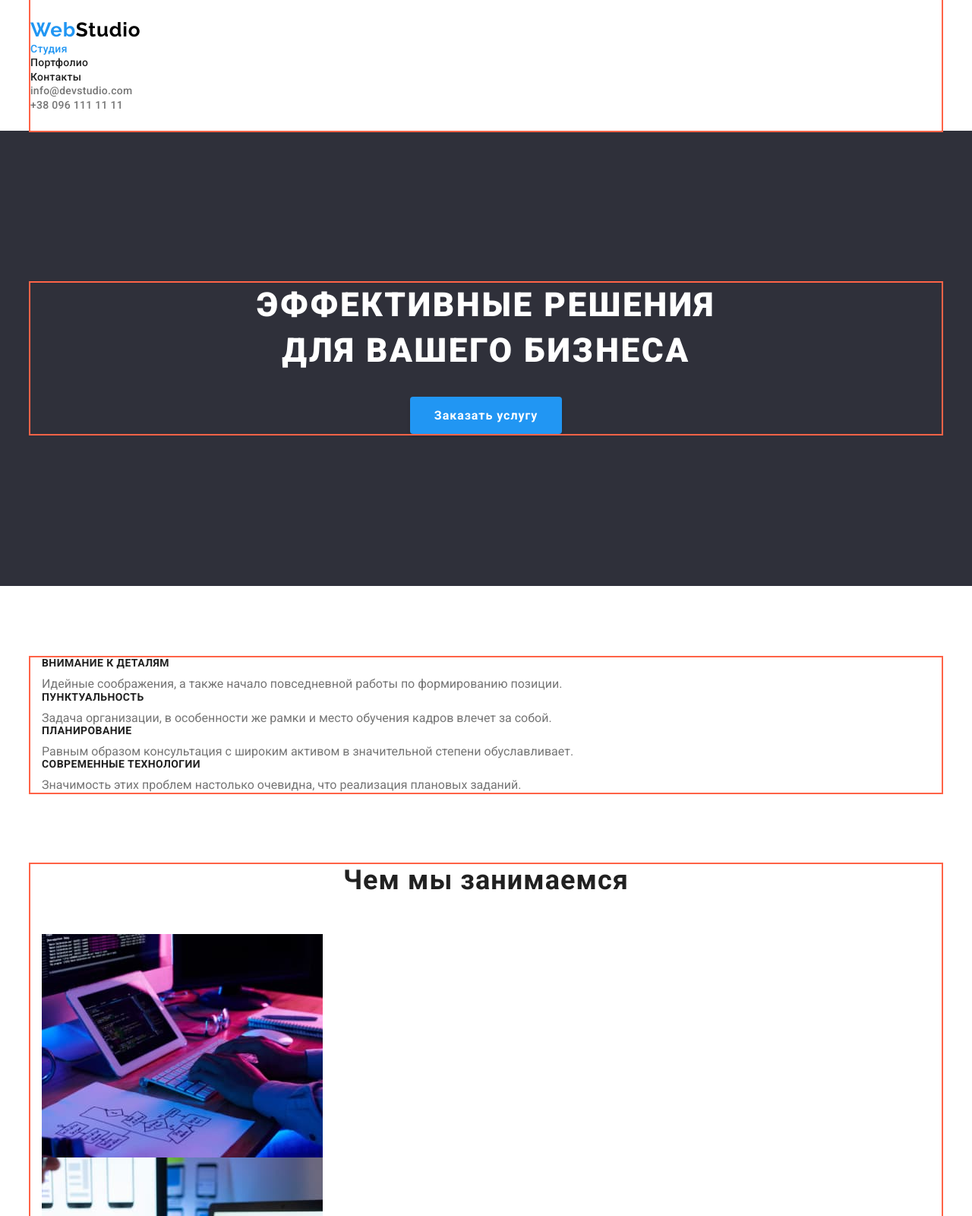
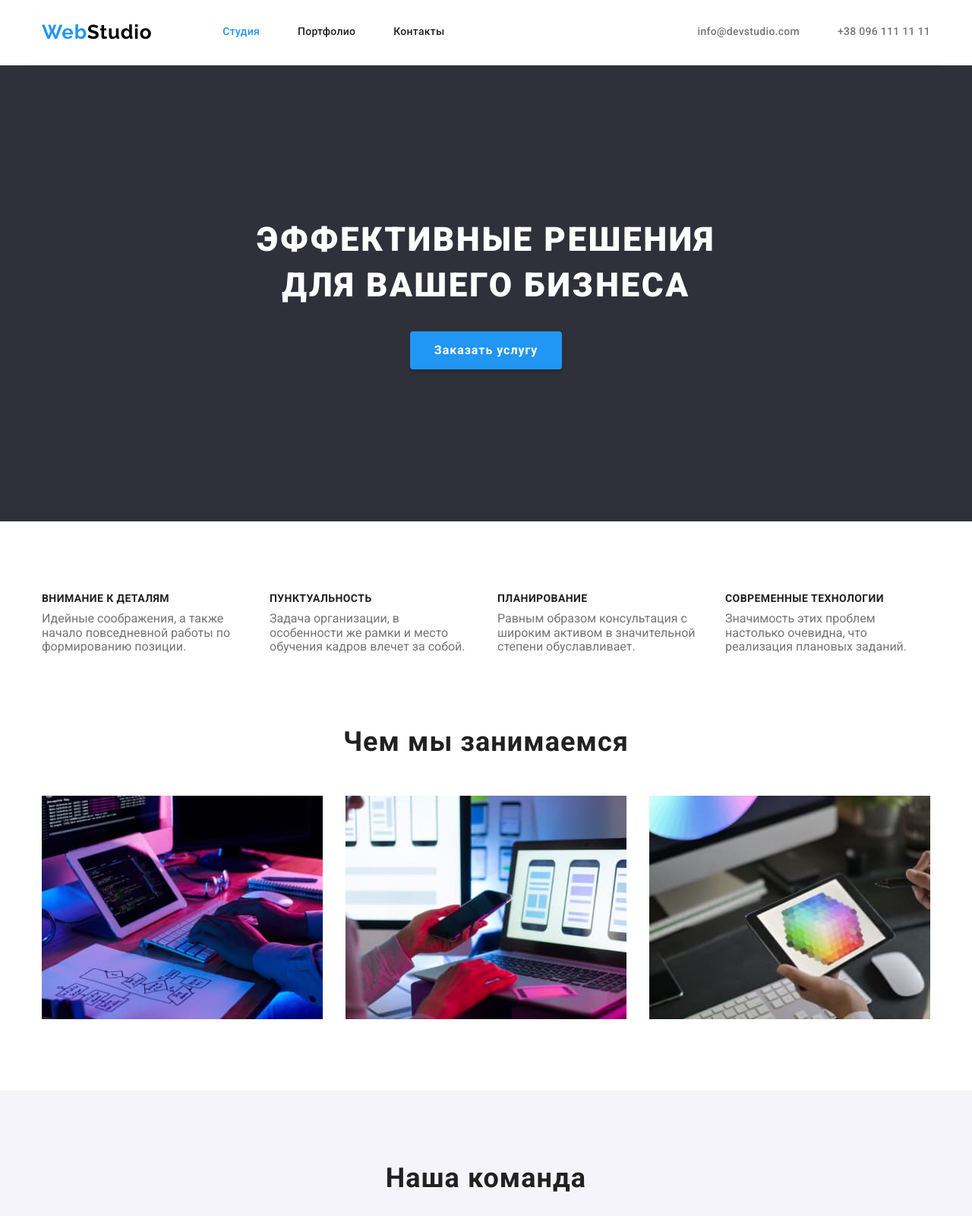
Before and after one commit to Anastasiia-Andrusenko/goit-markup-hw-03, a plain HTML site: page index.html in a window 1280 px wide. Shown: the top 1600 px of the page at 76% size. Drawn offline with nearby package versions, Linux system fonts and the light colour scheme.

Commit message:
Добавляет дисплей флекс

```diff
--- a/css/styles.css
+++ b/css/styles.css
@@ -10,7 +10,6 @@
 
 }
 
-
 /* основное наследование */
 html {
     margin: 0;
@@ -20,7 +19,7 @@ html {
     width: 1200px;
     padding: 0 15px;
     margin: 0 auto;
-    outline: solid 2px tomato;
+    /* outline: solid 2px tomato; */
 }
 
 body {
@@ -53,8 +52,6 @@ p {
 }
 
 /* logo */
-
-/* шрифт */
 
 .logo {
     font-family: 'Raleway', sans-serif;
@@ -91,14 +88,42 @@ p {
     clip: rect(0 0 0 0);
 }
 
-
 /* header styles */
 
+.header {
+    display: flex;
+}
+
+.nav {
+    display: flex;
+    align-items: center;
+}
+
+.item+.item {
+    margin-left: 50px;
+}
+
+.item-logo {
+    margin-right: 93px;
+}
+
+.contacts {
+    display: flex;
+    margin-left: auto;
+}
+
 header .container {
-    padding: 24px 0 25px 0;
+    padding-top: 24px;
+    padding-bottom: 25px;
+
+    border-bottom: 1px solid #ECECEC;
 }
 
 .nav-link {
+    display: block;
+    padding-top: 10px;
+    padding-bottom: 10px;
+
     font-weight: 500;
     font-size: 14px;
     line-height: 1.14;
@@ -111,6 +136,10 @@ header .container {
 /* шрифт */
 
 header .contact {
+    display: block;
+    padding-top: 10px;
+    padding-bottom: 10px;
+
     font-family: 'Roboto';
     font-weight: 500;
     font-size: 14px;
@@ -136,42 +165,42 @@ header .contact {
 /* hero styles */
 
 .hero {
+    padding-top: 200px;
+    padding-bottom: 200px;
+
     background-color: #2F303A;
     text-align: center;
-    padding-top: 200px;
-    padding-bottom: 200px;
 }
 
-/* хедлайн герой шрифт */
+.hero-heading {
 
-.hero-heading {
     width: 695px;
+    margin-bottom: 30px;
+    margin-left: auto;
+    margin-right: auto;
+
     font-weight: 900;
     font-size: 44px;
     line-height: 1.36;
     letter-spacing: 0.06em;
     text-transform: uppercase;
     color: var(--white-color);
-    margin-bottom: 30px;
-    margin-left: auto;
-    margin-right: auto;
-
 }
 
 /* кнопка ЗАКАЗАТЬ УСЛУГУ в герое */
 
 .hero-btn {
+    padding: 10px 32px;
+
     font-weight: 700;
     font-size: 16px;
     line-height: 1.87;
     align-items: center;
     letter-spacing: 0.06em;
     color: var(--white-color);
-
     background: #2196F3;
     box-shadow: 0px 4px 4px rgba(0, 0, 0, 0.15);
     border-radius: 4px;
-    padding: 10px 32px;
 }
 
 .hero-btn:hover {
@@ -185,11 +214,24 @@ header .contact {
 
 /* advantages styles */
 
+.advantages {
+    display: flex;
+}
+
 h3 {
     margin-bottom: 10px;
 }
 
-.advantages-list-caption {
+.advantages-item {
+    width: 270px;
+    margin-right: 30px;
+}
+
+.advantages-item:last-child {
+    margin-right: 0;
+}
+
+.advantages-caption {
     font-family: 'Roboto';
     font-weight: 700;
     font-size: 14px;
@@ -202,35 +244,44 @@ h3 {
 /* заголовки второго уровня на главной странице */
 
 .main-page h2 {
-    font-weight: 700;
+    margin-bottom: 50px;
+
     font-size: 36px;
     line-height: 1.17;
     text-align: center;
     letter-spacing: 0.03em;
     color: var(--second-text-color);
-    margin-bottom: 50px;
 }
 
-/* images no gap */
+/* Чем мы занимаемся */
 
 .card-img {
     display: block;
 }
 
+.works {
+    display: flex;
+}
+
+.works-item {
+    margin-right: 30px;
+}
+
+.works-item:last-child {
+    margin-right: 0;
+}
+
 /* team styles */
 
-/* имена сотрудников шрифт */
+.team h3 {
+    margin-top: 30px;
 
-.team h3 {
     font-weight: 500;
     font-size: 16px;
     line-height: 1.19;
     letter-spacing: 0.03em;
     color: var(--second-text-color);
-    margin-top: 30px;
 }
-
-/* должность сотрудников шрифт */
 
 .team p {
     font-size: 16px;
@@ -238,23 +289,30 @@ h3 {
     letter-spacing: 00.03em;
 }
 
-/* фон */
+.team {
+    text-align: center;
 
-.team {
     background-color: var(--second-background);
     padding: 94px 0;
-    text-align: center;
+}
+
+.team-list {
+    display: flex;
 }
 
 .team-list-card {
+    width: 270px;
+    padding-bottom: 30px;
+    margin-right: 30px;
+
     background: var(--white-color);
     box-shadow: 0px 1px 3px rgba(0, 0, 0, 0.12), 0px 1px 1px rgba(0, 0, 0, 0.14), 0px 2px 1px rgba(0, 0, 0, 0.2);
     border-radius: 0px 0px 4px 4px;
-    width: 270px;
-    padding-bottom: 30px;
 }
 
-
+.team-list-card:last-child {
+    margin-right: 0;
+}
 
 /* portfolio page styles */
 
@@ -264,17 +322,25 @@ h3 {
 }
 
 /* filter button styles */
+.filters {
+    display: flex;
+    margin-bottom: 50px;
+    justify-content: center;
+}
+
+.filters-item+.filters-item {
+    margin-left: 8px;
+}
 
 .filter {
-    /* display: inline-block; */
+    padding: 6px 22px;
+
     font-weight: 500;
     font-size: 16px;
     letter-spacing: 0.03em;
     color: var(--second-text-color);
     background-color: var(--second-background);
     border-radius: 4px;
-    padding: 6px 22px;
-    /* margin-bottom: 50px; */
 }
 
 .filter:hover,
@@ -287,23 +353,33 @@ h3 {
 /* заголовки второго уровня на с. портфолио */
 
 .portfolio-page h2 {
-    font-weight: 700;
+    margin: 20px 0 4px 24px;
+
     font-size: 18px;
     line-height: 2;
     letter-spacing: 0.06em;
     color: var(--second-text-color);
-    /* padding: 20px 0 4px 24px; */
-    margin: 20px 0 4px 24px;
 }
 
-/* .cards {
-    padding: 0 30px 30px 0;
-} */
+.cards {
+    display: flex;
+    flex-wrap: wrap;
+}
 
 .portfolio-card {
-    border: 1px solid #EEEEEE;
     width: 370px;
     padding-bottom: 20px;
+    margin-right: 30px;
+    margin-bottom: 30px;
+    border-bottom: 1px solid #EEEEEE;
+}
+
+.portfolio-card:nth-child(3n) {
+    margin-right: 0;
+}
+
+.portfolio-card:nth-last-child(-n + 3) {
+    margin-bottom: 0;
 }
 
 .portfolio-card p {
@@ -312,30 +388,23 @@ h3 {
 
 /* footer styles */
 
-/* оформление */
-
 footer {
     background-color: var(--footer-background);
     color: var(--white-color);
     padding: 60px 0;
 }
 
+footer .address {
+    display: inline-block;
+    margin-bottom: 9px;
 
-/* географический адрес в футере шрифт */
-
-footer .address {
     font-family: 'Roboto';
     font-style: normal;
     font-size: 14px;
     line-height: 1.71;
     letter-spacing: 0.03em;
     color: #FFFFFF;
-
-    display: inline-block;
-    margin-bottom: 9px;
 }
-
-/* контакты в футере шрифт */
 
 footer .contact {
     font-family: 'Roboto';
--- a/index.html
+++ b/index.html
@@ -20,24 +20,24 @@
 	<body>
 		<!--Шапка проекта-->
 		<header>
-			<div class="container">
+			<div class="container header">
 				<!--Навигация на страницы-->
 				<nav>
 					<ul class="nav list">
-						<li>
+						<li class="item-logo">
 							<a class="logo" lang="en" href="./index.html"> <span class="logo-accent">Web</span>Studio</a>
 						</li>
-						<li><a class="nav-link current" href="./index.html">Студия</a></li>
-						<li><a class="nav-link" href="./portfolio.html">Портфолио</a></li>
-						<li><a class="nav-link" href="">Контакты</a></li>
+						<li class="item"><a class="nav-link current" href="./index.html">Студия</a></li>
+						<li class="item"><a class="nav-link" href="./portfolio.html">Портфолио</a></li>
+						<li class="item"><a class="nav-link" href="">Контакты</a></li>
 					</ul>
 				</nav>
 				<!--Контакты-->
 				<ul class="contacts list">
-					<li>
+					<li class="item">
 						<a class="contact" href="mailto:info@devstudio.com ">info@devstudio.com</a>
 					</li>
-					<li>
+					<li class="item">
 						<a class="contact" href="tel:+380961111111">+38 096 111 11 11</a>
 					</li>
 				</ul>
@@ -59,26 +59,28 @@
 				<div class="container">
 					<!--заголовок скрыт-->
 					<h2 class="hidden-title">Чем мы выделяемся на рынке</h2>
-					<ul class="list">
-						<li>
-							<h3 class="advantages-list-caption">Внимание к деталям</h3>
-							<p class="class=advantages-list-text">
+					<ul class="list advantages">
+						<li class="advantages-item">
+							<h3 class="advantages-caption">Внимание к деталям</h3>
+							<p class="class=advantages-text">
 								Идейные соображения, а также начало повседневной работы по формированию позиции.
 							</p>
 						</li>
-						<li>
-							<h3 class="advantages-list-caption">Пунктуальность</h3>
-							<p class="class=advantages-list-text">
+						<li class="advantages-item">
+							<h3 class="advantages-caption">Пунктуальность</h3>
+							<p class="class=advantages-text">
 								Задача организации, в особенности же рамки и место обучения кадров влечет за собой.
 							</p>
 						</li>
-						<li>
-							<h3 class="advantages-list-caption">Планирование</h3>
-							<p> Равным образом консультация с широким активом в значительной степени обуславливает. </p>
+						<li class="advantages-item">
+							<h3 class="advantages-caption">Планирование</h3>
+							<p class="class=advantages-text">
+								Равным образом консультация с широким активом в значительной степени обуславливает.
+							</p>
 						</li>
-						<li>
-							<h3 class="advantages-list-caption">Современные технологии</h3>
-							<p class="class=advantages-list-text">
+						<li class="advantages-item">
+							<h3 class="advantages-caption">Современные технологии</h3>
+							<p class="class=advantages-text">
 								Значимость этих проблем настолько очевидна, что реализация плановых заданий.
 							</p>
 						</li>
@@ -90,8 +92,8 @@
 			<section class="section">
 				<div class="container">
 					<h2>Чем мы занимаемся</h2>
-					<ul class="list">
-						<li>
+					<ul class="list works">
+						<li class="works-item">
 							<img
 								class="card-img"
 								src="./images/work-example/box-1.jpg"
@@ -100,7 +102,7 @@
 								height="294"
 							/>
 						</li>
-						<li>
+						<li class="works-item">
 							<img
 								class="card-img"
 								src="./images/work-example/box-2.jpg"
@@ -109,7 +111,7 @@
 								height="294"
 							/>
 						</li>
-						<li>
+						<li class="works-item">
 							<img
 								class="card-img"
 								src="./images/work-example/box-3.jpg"
@@ -185,7 +187,7 @@
 							<a class="address" href="https://goo.gl/maps/pCHkrpS1LhPa6uce7">г. Киев, пр-т Леси Украинки, 26</a>
 						</li>
 						<li>
-							<a class="contact" href="mailto:info@devstudio.com ">info@devstudio.com</a>
+							<a class="contact mail" href="mailto:info@devstudio.com ">info@devstudio.com</a>
 						</li>
 						<li>
 							<a class="contact" href="tel:+380961111111">+38 096 111 11 11</a>
```
Also changed, not shown: portfolio.html (+13 -15 lines).
